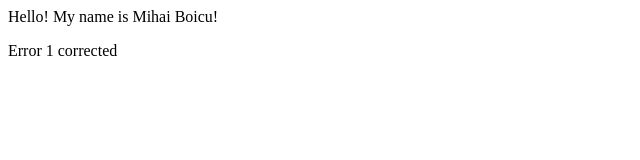
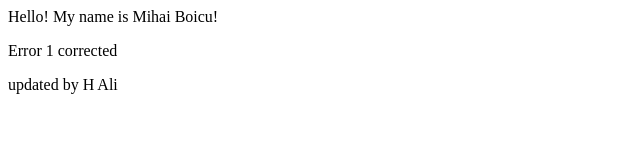
Before and after one commit to thenowherenlboy/web1-1-draft, a plain HTML site: page index.html in a window 1280 px wide. Shown: the whole page, without its empty margins (0-640 px from the left). Drawn offline with Linux system fonts and the light colour scheme.

Commit message:
updating Mihai's file of index

```diff
--- a/index.html
+++ b/index.html
@@ -5,5 +5,7 @@
 
 <p> Error 1 corrected </p>
 
+<p> updated by H Ali </p>
+
 </body>
 </html>
```
